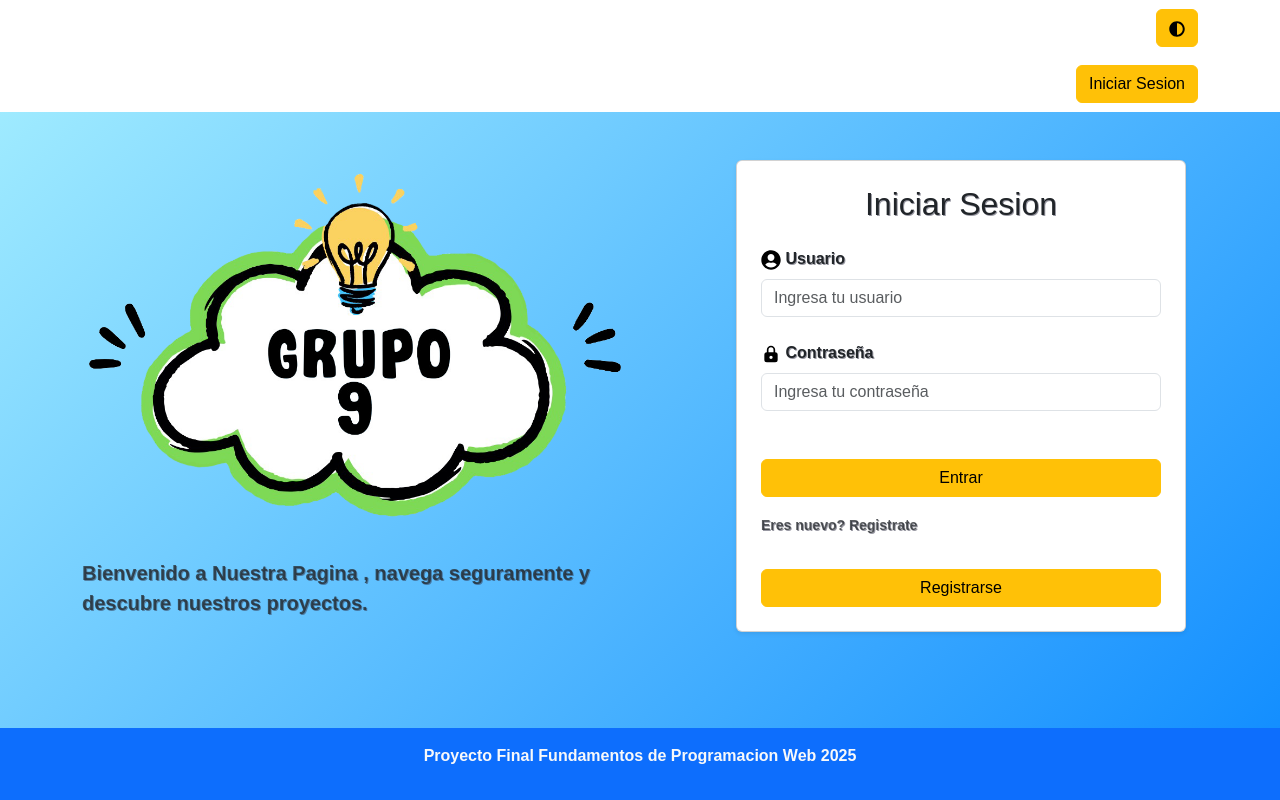
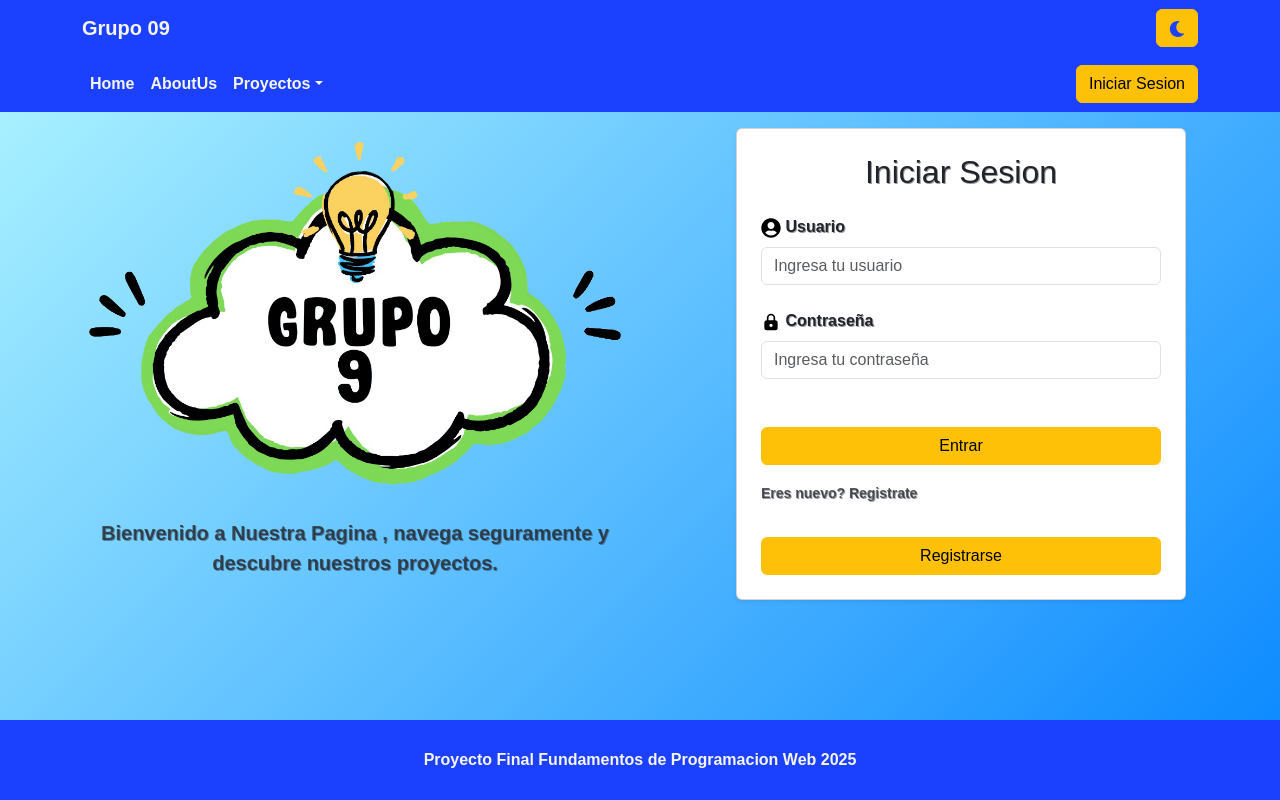
Before and after one commit to CeciTactaca/ProyectoFinal_Grupo9, a React (Vite) app in the folder client/: page / in a window 1280 px wide. Built offline with nearby package versions, Linux system fonts and the light colour scheme; no server answers.

Commit message:
Se aplico en useModo a las paginas-TactacaCecilia

```diff
--- a/client/src/components/Layout.jsx
+++ b/client/src/components/Layout.jsx
@@ -1,4 +1,4 @@
-import { Outlet } from "react-router-dom";
+import { Outlet, Link } from "react-router-dom";
 import Container from 'react-bootstrap/Container';
 import Nav from 'react-bootstrap/Nav';
 import Navbar from 'react-bootstrap/Navbar';
@@ -7,12 +7,17 @@ import { useNavigate } from "react-router-dom";
 import { useAutorizacion } from "../hooks/useAutorizacion";
 import "../assets/css/navBar.css"
 import { Button } from "react-bootstrap";
+import { useModo } from "../hooks/useModoOscuro.js"
 import { FaAdjust } from "react-icons/fa";
+import { FaSun, FaMoon } from 'react-icons/fa';
 
 function Layout() {
 
     const { user, isAuthenticated, logout } = useAutorizacion();
+    const { modo, toggleModo } = useModo();
     const navigate = useNavigate();
+
+    const isLight = modo === 'light';
 
     const manejarLogout = () => {
         logout();
@@ -24,36 +29,39 @@ function Layout() {
     };
 
     return (
-        <div className="layout">
+
+            <div className="layout" bg={modo}>
                 <header>
                     {/*Navbar superior*/}
-                <Navbar className="navBg py-2" variant="dark" expand="lg">
+                    <Navbar className={modo === 'dark' ? 'nav-oscuro' : 'nav-claro'} expand="lg">
                         <Container>
-                        <Navbar.Brand href="/">Grupo 09</Navbar.Brand>
+                            <Navbar.Brand as={Link} to="/">Grupo 09</Navbar.Brand>
                             <div>
-                            <Button variant="warning"><FaAdjust /></Button>
+                                <Button variant="warning" onClick={toggleModo}>
+                                    {isLight ? <FaMoon style={{ color: 'rgb(27, 65, 255)' }} /> : <FaSun style={{ color: 'rgb(16, 20, 40)' }} />}
+                                </Button>
                             </div>
                         </Container>
                     </Navbar>
                     {/*Navbar inferior*/}
-                <Navbar className="navBg" variant="dark" expand="lg">
+                    <Navbar expand="lg" className={modo === 'dark' ? 'nav-oscuro' : 'nav-claro'}>
                         <Container>
-                        <Navbar.Toggle aria-controls="main-navbar" />
+                            <Navbar.Toggle aria-controls="main-navbar" className="toggler-unico" />
                             <Navbar.Collapse id="main-navbar">
                                 <Nav className="me-auto">
-                                <Nav.Link href="/">Home</Nav.Link>
-                                <Nav.Link href="/aboutus">AboutUs</Nav.Link>
+                                    <Nav.Link as={Link} to="/">Home</Nav.Link>
+                                    <Nav.Link as={Link} to="/aboutus">AboutUs</Nav.Link>
                                     <NavDropdown title="Proyectos" id="basic-nav-dropdown">
-                                    <NavDropdown.Item href="/proyecto2">Proyecto 2</NavDropdown.Item>
-                                    <NavDropdown.Item href="/proyecto3">Proyecto 3</NavDropdown.Item>
-                                    <NavDropdown.Item href="/proyecto4">Proyecto 4</NavDropdown.Item>
-                                    <NavDropdown.Item href="/proyecto5">Proyecto 5</NavDropdown.Item>
+                                        <NavDropdown.Item as={Link} to="/proyecto2">Proyecto 2</NavDropdown.Item>
+                                        <NavDropdown.Item as={Link} to="/proyecto3">Proyecto 3</NavDropdown.Item>
+                                        <NavDropdown.Item as={Link} to="/proyecto4">Proyecto 4</NavDropdown.Item>
+                                        <NavDropdown.Item as={Link} to="/proyecto5">Proyecto 5</NavDropdown.Item>
                                         <NavDropdown.Divider />
-                                    <NavDropdown.Item href="/Error">Pagina de error</NavDropdown.Item>
+                                        <NavDropdown.Item as={Link} to="/Error">Pagina de error</NavDropdown.Item>
                                     </NavDropdown>
 
                                     {isAuthenticated && user?.rol === 'ALUMNO'
-                                    && (<Nav.Link href="/games">Game</Nav.Link>)}
+                                        && (<Nav.Link as={Link} to="/games">Game</Nav.Link>)}
                                 </Nav>
                                 {isAuthenticated ?
                                     (<Button variant="warning" onClick={manejarLogout}>Cerrar Sesion</Button>)
@@ -64,14 +72,15 @@ function Layout() {
                 </header>
 
                 {/*En main se mostraran el resto de páginas*/}
-            <main>
+                <main className={modo === 'light' ? 'modo-claro' : 'modo-oscuro'}>
                     <Outlet></Outlet>
                 </main>
                 {/*Pie de pagina*/}
-            <footer className="bg-primary text-light text-center py-3">
-                <p>Proyecto Final Fundamentos de Programacion Web 2025</p>
+                <footer className={`d-flex justify-content-center align-items-center nav ${modo === 'dark' ? 'nav-oscuro' : 'nav-claro'} px-3`} style={{ height: '80px' }} >
+                    <p className="mb-0 text-center">Proyecto Final Fundamentos de Programacion Web 2025</p>
                 </footer>
             </div>
+
     )
 };
 export default Layout;
--- a/client/src/components/Registrar.jsx
+++ b/client/src/components/Registrar.jsx
@@ -1,5 +1,5 @@
 import { useState } from "react";
-import { Form, Button, Col, Row } from "react-bootstrap";
+import { Form, Button, Col, Row, Container } from "react-bootstrap";
 import axios from "axios";
 import { useNavigate } from "react-router-dom";
 
@@ -90,7 +90,7 @@ function Registrar() {
     const passwordInvalido = Object.values(errorPassword).some(error => error);
 
     return (
-        <>
+        <Container>
             <Form noValidate validated={validado} onSubmit={manejarSubmit} className="p-4 border rounded shadow">
                 <Row className="mb-3" >
                     <Form.Group as={Col} md="6" className="mb-3" controlId="validacionNombre">
@@ -154,7 +154,7 @@ function Registrar() {
                     Iniciar Sesión
                 </Button>
             </Form>
-        </>
+        </Container>
     )
 }
 
--- a/client/src/main.jsx
+++ b/client/src/main.jsx
@@ -4,14 +4,17 @@ import { BrowserRouter } from 'react-router-dom'
 import { AutorizacionesProvider } from './context/AutorizacionesContext.jsx'
 import App from './App.jsx'
 import 'bootstrap/dist/css/bootstrap.min.css'
+import { ModoProvider } from './context/ModoContext.jsx'
 
 
 createRoot(document.getElementById('root')).render(
   <StrictMode>
-    <AutorizacionesProvider>
-      <BrowserRouter>
-        <App />
-      </BrowserRouter>
-   </AutorizacionesProvider>
+    <ModoProvider>
+      <AutorizacionesProvider>
+        <BrowserRouter>
+          <App />
+        </BrowserRouter>
+      </AutorizacionesProvider>
+    </ModoProvider>
   </StrictMode>
 )
--- a/client/src/pages/Home.jsx
+++ b/client/src/pages/Home.jsx
@@ -8,16 +8,16 @@ function Home() {
 
 
   return (
-    <Container className="mt-5">
+    <Container className="mt-3 align-items-center">
       <Row>
         <Col>
           <img
             src={logo}
             alt="Logo"
             style={{ width: "100%", maxWidth: "650px", height: "auto" }}
-            className="mx-auto mx-md-0 mb-2"
+            className="mx-auto d-block"
           />
-          <p className="text-muted fs-5 m-0">
+          <p className="text-muted text-center fs-5 m-0">
             Bienvenido a <strong>Nuestra Pagina</strong> , navega seguramente y descubre nuestros
             proyectos.
           </p>
```
Lines whose indentation alone changed are shown as unchanged.
